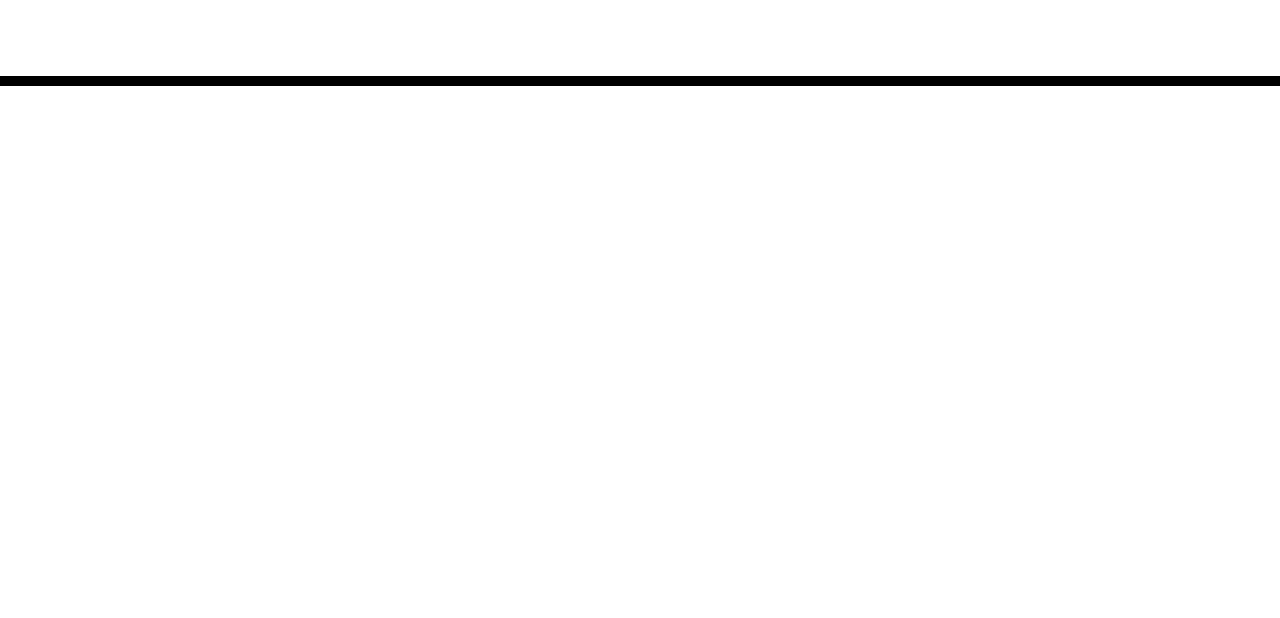
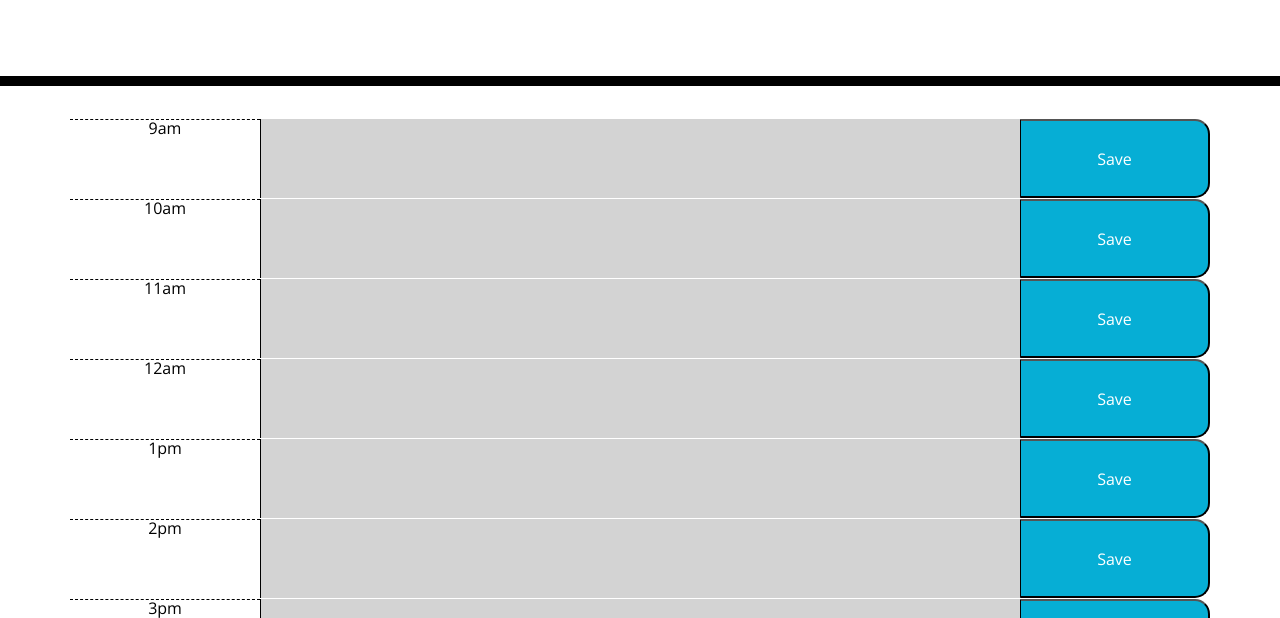
Before and after one commit to Steezy1416/Work-Day-Scheduler, a plain HTML site: page index.html in a window 1280 px wide. Shown: the part 182-800 px from the top of the page. Drawn offline with nearby package versions, Linux system fonts and the light colour scheme.

Commit message:
dynamically created the timeblocks in js

```diff
--- a/index.html
+++ b/index.html
@@ -1,38 +1,34 @@
 <!DOCTYPE html>
 <html lang="en">
+
 <head>
     <meta charset="UTF-8" />
     <meta name="viewport" content="width=device-width, initial-scale=1.0" />
     <meta http-equiv="X-UA-Compatible" content="ie=edge" />
-    <link
-      rel="stylesheet"
-      href="https://stackpath.bootstrapcdn.com/bootstrap/4.3.1/css/bootstrap.min.css"
-    />
-    <link
-      rel="stylesheet"
-      href="https://use.fontawesome.com/releases/v5.8.1/css/all.css"
-      integrity="sha384-50oBUHEmvpQ+1lW4y57PTFmhCaXp0ML5d60M1M7uH2+nqUivzIebhndOJK28anvf"
-      crossorigin="anonymous"
-    />
-    <link
-      href="https://fonts.googleapis.com/css?family=Open+Sans&display=swap"
-      rel="stylesheet"
-    />
+    <link rel="stylesheet" href="https://stackpath.bootstrapcdn.com/bootstrap/4.3.1/css/bootstrap.min.css" />
+    <link rel="stylesheet" href="https://use.fontawesome.com/releases/v5.8.1/css/all.css"
+        integrity="sha384-50oBUHEmvpQ+1lW4y57PTFmhCaXp0ML5d60M1M7uH2+nqUivzIebhndOJK28anvf" crossorigin="anonymous" />
+    <link href="https://fonts.googleapis.com/css?family=Open+Sans&display=swap" rel="stylesheet" />
     <link rel="stylesheet" href="style.css" />
     <title>Work Day Scheduler</title>
 </head>
 
 <body>
+
     <header class="jumbotron">
         <h1 class="display-3">Work Day Scheduler</h1>
         <p class="lead">A simple calendar app for scheduling your work day</p>
         <p id="currentDay" class="lead"></p>
     </header>
+
     <div class="container">
         <!-- Timeblocks go here -->
+
     </div>
 
     <script src="https://code.jquery.com/jquery-3.4.1.min.js"></script>
     <script src="https://cdnjs.cloudflare.com/ajax/libs/moment.js/2.24.0/moment.min.js"></script>
+    <script src="./script.js"></script>
 </body>
+
 </html>
--- a/script.js
+++ b/script.js
@@ -0,0 +1,24 @@
+var timeIncrement = 9
+var amPm = "am"
+//loop to create all the timeblocks
+for (var i = 0; i < 9; i++) {
+    //creating the timeblock elements and setting their attributes
+    var timeblock = $("<div>").addClass("row time-block")
+    var timeBox = $("<div>").addClass("col-2 hour")
+    var time = $("<p>").text(timeIncrement + amPm)
+    var textArea = $("<textarea>").addClass("col-8 past")
+    var saveBtn = $("<button>").addClass("col-2 saveBtn").text("Save")
+
+    //appends all the children to the correct parents
+    $(timeBox).append(time)
+    $(timeblock).append(timeBox, textArea, saveBtn)
+    $(".container").append(timeblock)
+
+    //checks if its past 12 to reset the time increment and change the time from am to pm
+    if (timeIncrement === 12) {
+        timeIncrement = 0
+        amPm = "pm"
+    }
+
+    timeIncrement++
+}
```
Lines whose indentation alone changed are shown as unchanged.
